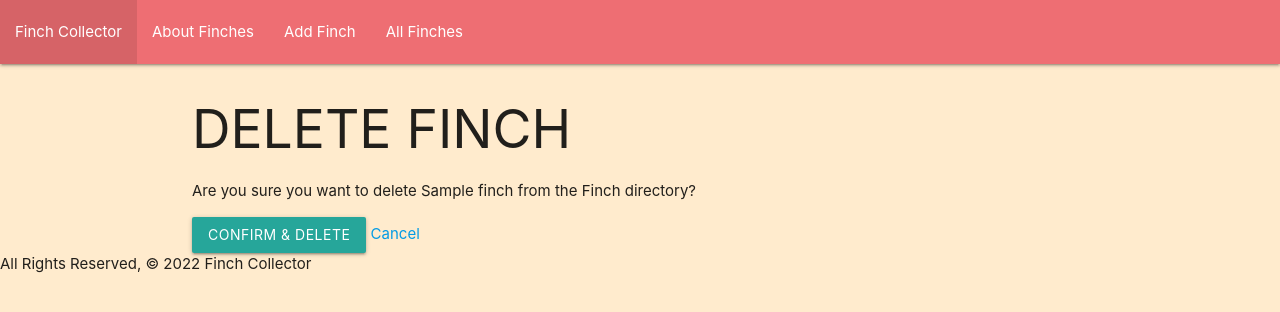
After one commit to novamassey/finchcollector, a Django app: page /finches/1/delete/ in a window 1280 px wide. The commit adds this page. Shown: the top 312 px of the page. Run offline with Django 3.2, Linux system fonts and the light colour scheme; tables that the repository leaves empty hold one stand-in row (values such as "Sample post").

Commit message:
part 3 lab works

```diff
--- a/main_app/models.py
+++ b/main_app/models.py
@@ -1,4 +1,6 @@
 from django.db import models
+#import reverse to use in the get_absolute_url function
+from django.urls import reverse
 
 # Create your models here.
 
@@ -23,3 +25,6 @@ class Finch(models.Model):
 
     def __str__(self):
         return f"({self.id} - {self.name}"
+
+    def get_absolute_url(self):
+        return reverse('finches_detail', kwargs={'finch_id': self.id})
--- a/main_app/templates/base.html
+++ b/main_app/templates/base.html
@@ -7,18 +7,19 @@
     <meta name="viewport" content="width=device-width, initial-scale=1.0">
     <link rel="stylesheet" type="text/css" href="{% static 'css/style.css' %}">
     <link rel="stylesheet" href="https://cdnjs.cloudflare.com/ajax/libs/materialize/1.0.0/css/materialize.min.css">
-    <title>Finch Collecto</title>
+    <title>Finch Collector</title>
 </head>
 <body>
     <header>
     <nav>
         <div>
             <ul>
-                <li><a href="/"> Finch Collector</a></li>
+                <li><a href="{% url 'home' %}"> Finch Collector</a></li>
             </ul>
             <ul>
-                <li><a href="/about">About Finches</a></li>
-                <li><a href="/finches">All Finches</a></li>
+                <li><a href="{% url 'about' %}">About Finches</a></li>
+                <li><a href="{% url 'finches_create' %}">Add Finch</a></li>
+                <li><a href="{% url 'finches_index' %}">All Finches</a></li>
             </ul>
         </div>
     </nav>
--- a/main_app/templates/finches/detail.html
+++ b/main_app/templates/finches/detail.html
@@ -7,6 +7,10 @@
         <p> Coloration: {{finch.color }}</p>
         <p> Species: {{ finch.species }} </p>
     </div>
+    <div class="card-action">
+        <a href="{% url 'finches_update' finch.id %}">Edit Finch Facts!</a>
+        <a href="{% url 'finches_delete' finch.id %}">DELETE FINCH</a>
+    </div>
 </div>
 
 
--- /dev/null
+++ b/main_app/templates/main_app/finch_confirm_delete.html
@@ -0,0 +1,10 @@
+{% extends 'base.html' %}
+{% block content %}
+<h2> DELETE FINCH</h2>
+<p> Are you sure you want to delete {{object.name }} from the Finch directory?</p>
+<form action="" method="POST">
+    {% csrf_token %}
+    <input type="submit" value="Confirm & Delete" class="btn">
+    <a href="{% url 'finches_detail' finch.id %}">Cancel</a>
+</form>
+{% endblock%}
--- a/main_app/urls.py
+++ b/main_app/urls.py
@@ -8,5 +8,11 @@ urlpatterns = [
   #'finches/ to finches index route
   path('finches/', views.finches_index, name='finches_index'),
   #'finches/<int:finch_id>'
-  path('finches/<int:finch_id>/', views.finches_detail, name='finches_detail')
+  path('finches/<int:finch_id>/', views.finches_detail, name='finches_detail'),
+  #'finches/create- to show form to add a new Finch
+  path('finches/create', views.FinchCreate.as_view(), name='finches_create'),
+  #'finches/int:pk/update/'
+  path('finches/<int:pk>/update/', views.FinchUpdate.as_view(), name='finches_update'),
+  #'finches/<int:pk/delete/'
+  path('finches/<int:pk>/delete/', views.FinchDelete.as_view(), name='finches_delete')
 ]
--- a/main_app/views.py
+++ b/main_app/views.py
@@ -1,5 +1,6 @@
 from django.shortcuts import render
 from django.http import HttpResponse
+from django.views.generic.edit import CreateView, UpdateView, DeleteView
 from .models import Finch
 
 # Create your views here.
@@ -16,3 +17,16 @@ def finches_index(request):
 def finches_detail(request, finch_id):
     finch = Finch.objects.get(id=finch_id)
     return render(request, 'finches/detail.html', {'finch': finch})
+
+#using imported CreateView we can now create our our class based view function to create finch
+class FinchCreate(CreateView):
+    model = Finch
+    fields = '__all__'
+
+class FinchUpdate(UpdateView):
+    model = Finch
+    fields = ['color', 'species']
+
+class FinchDelete(DeleteView):
+    model = Finch
+    success_url = '/finches/'
```
Also changed, not shown: main_app/templates/main_app/finch_form.html (added, +18 -0 lines).
